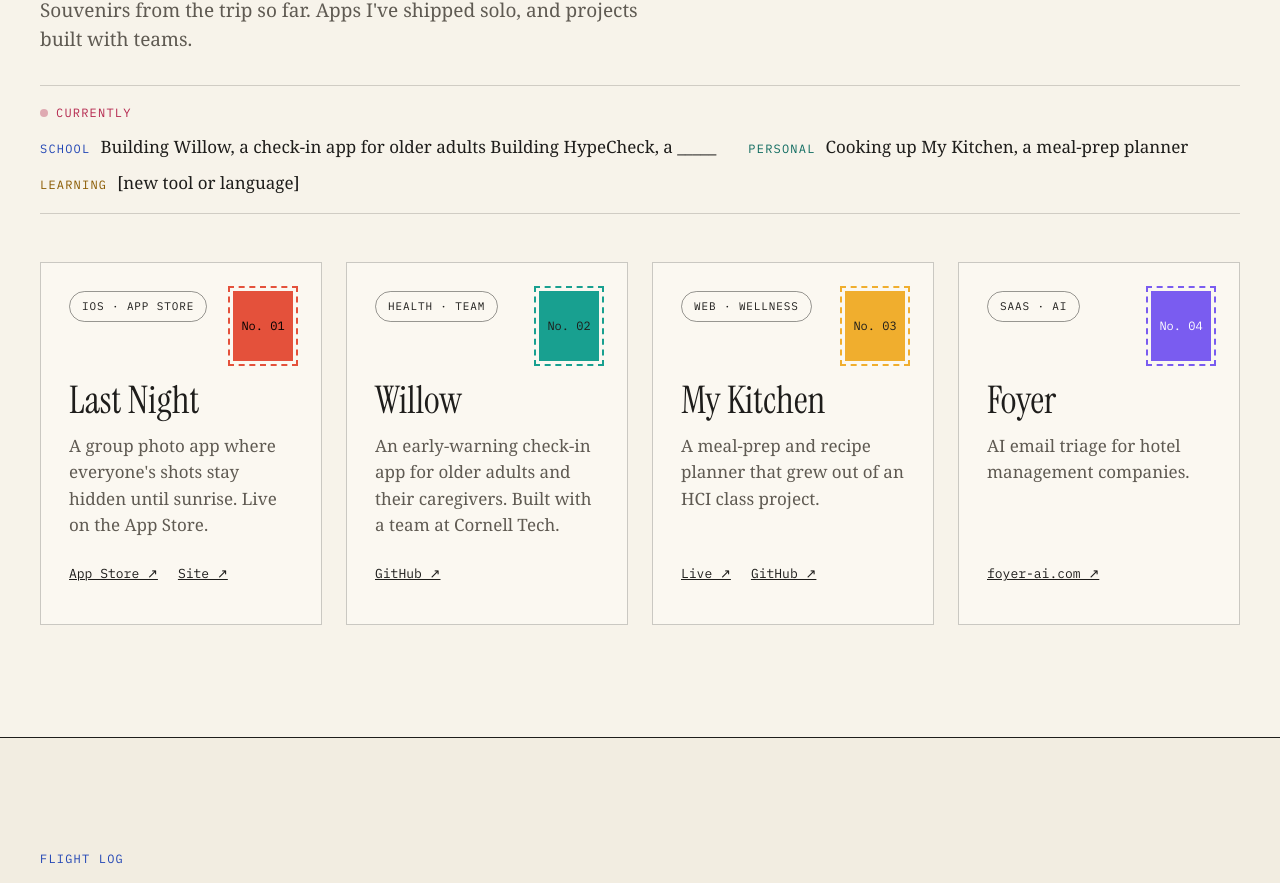
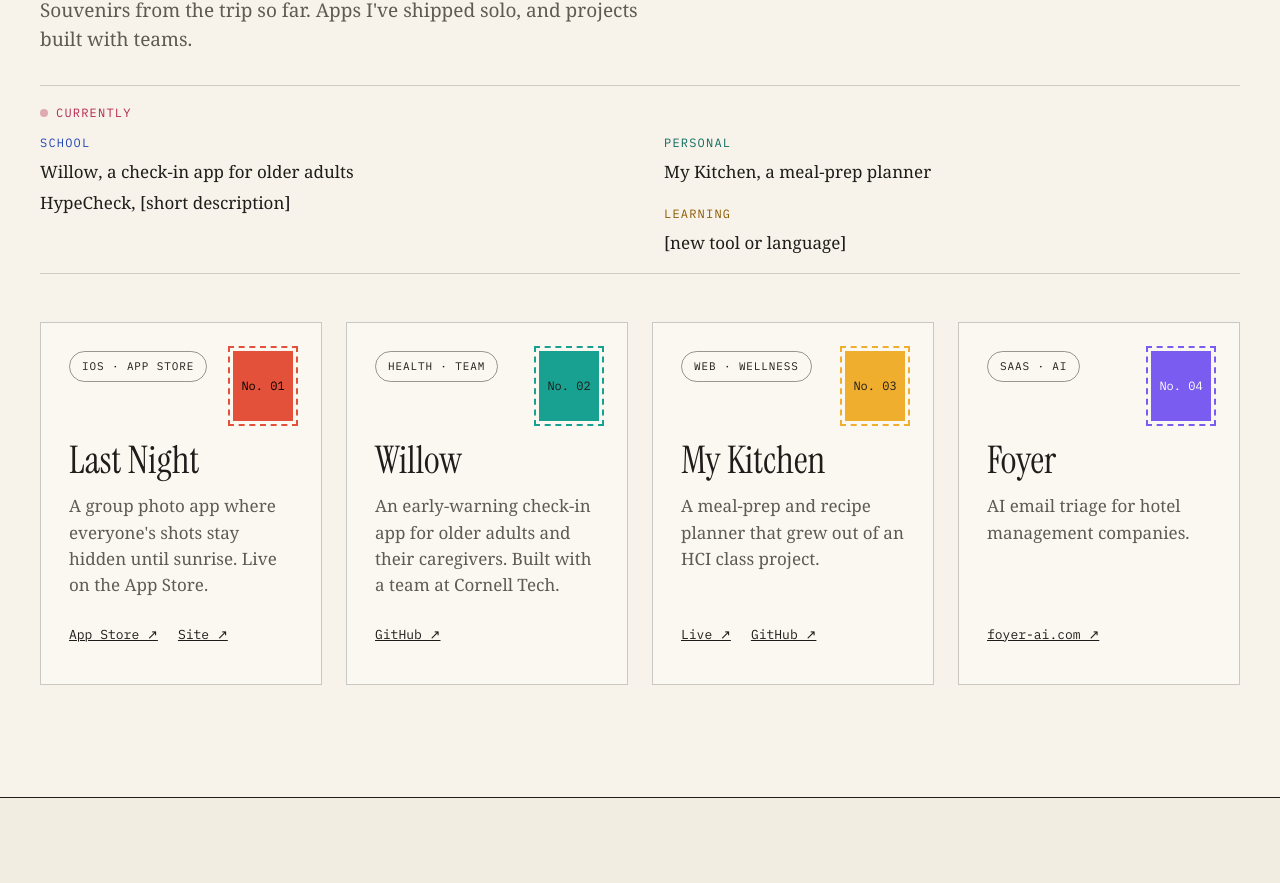
Before and after one commit to sydneypatel/personal-website, a Next.js app: page / in a window 1280 px wide. Shown: the part 6053-6936 px from the top of the page. Built offline with nearby package versions, Linux system fonts and the light colour scheme.

Commit message:
small fixes

```diff
--- a/components/sections/Sections.tsx
+++ b/components/sections/Sections.tsx
@@ -2,6 +2,7 @@
 import flights from "@/data/flights.json";
 import { projects, route } from "@/data/projects";
 import { site } from "@/data/site";
+import { currently } from "@/data/currently";
 import { palette } from "@/lib/colors";
 import { newTab } from "@/lib/links";
 import s from "./sections.module.css";
@@ -18,14 +19,34 @@
             <span className={s.blink} aria-hidden="true" />
             Currently
           </span>
-          <ul className={s.currentlyList}>
-            {site.currently.map((c) => (
-              <li key={c.label}>
-                <span className="mono-label" style={{ color: palette[c.color].ink }}>{c.label}</span>
-                <span>{c.text}</span>
-              </li>
-            ))}
-          </ul>
+          <div className={s.currentlyCols}>
+            <div>
+              <h3 className={`mono-label ${s.currentlyHead}`} style={{ color: palette.nyc.ink }}>School</h3>
+              <ul className={s.currentlyList}>
+                {currently.school.map((c) => (
+                  <li key={c.name}><strong>{c.name}</strong>, {c.text}</li>
+                ))}
+              </ul>
+            </div>
+            <div className={s.currentlyStack}>
+              <div>
+                <h3 className={`mono-label ${s.currentlyHead}`} style={{ color: palette.australia.ink }}>Personal</h3>
+                <ul className={s.currentlyList}>
+                  {currently.personal.map((c) => (
+                    <li key={c.name}><strong>{c.name}</strong>, {c.text}</li>
+                  ))}
+                </ul>
+              </div>
+              <div>
+                <h3 className={`mono-label ${s.currentlyHead}`} style={{ color: palette.nashville.ink }}>Learning</h3>
+                <ul className={s.currentlyList}>
+                  {currently.learning.map((c) => (
+                    <li key={c}>{c}</li>
+                  ))}
+                </ul>
+              </div>
+            </div>
+          </div>
         </div>
         <div className={s.cards}>
           {projects.map((p) => (
--- a/components/sections/sections.module.css
+++ b/components/sections/sections.module.css
@@ -62,19 +62,38 @@
     opacity: 0.35;
   }
 }
+.currentlyCols {
+  flex: 1 1 100%;
+  display: grid;
+  grid-template-columns: repeat(2, minmax(0, 1fr));
+  gap: 24px 48px;
+}
+.currentlyStack {
+  display: flex;
+  flex-direction: column;
+  gap: 20px;
+}
+.currentlyHead {
+  margin: 0 0 8px;
+  font-weight: 400;
+}
 .currentlyList {
   list-style: none;
   margin: 0;
   padding: 0;
   display: flex;
-  flex-wrap: wrap;
-  gap: 10px 32px;
+  flex-direction: column;
+  gap: 6px;
   font-size: 17px;
+  line-height: 1.45;
 }
-.currentlyList li {
-  display: flex;
-  align-items: baseline;
-  gap: 10px;
+.currentlyList strong {
+  font-weight: 500;
+}
+@media (max-width: 820px) {
+  .currentlyCols {
+    grid-template-columns: minmax(0, 1fr);
+  }
 }
 
 /* Postcards */
--- /dev/null
+++ b/data/currently.ts
@@ -0,0 +1,13 @@
+/**
+ * "Currently" block in the Things I've built section.
+ * Column 1: school projects. Column 2: personal projects + what you're learning.
+ * Add or remove items freely; each list can be any length.
+ */
+export const currently = {
+  school: [
+    { name: "Willow", text: "a check-in app for older adults" },
+    { name: "HypeCheck", text: "[short description]" },
+  ],
+  personal: [{ name: "My Kitchen", text: "a meal-prep planner" }],
+  learning: ["[new tool or language]"],
+};
```
